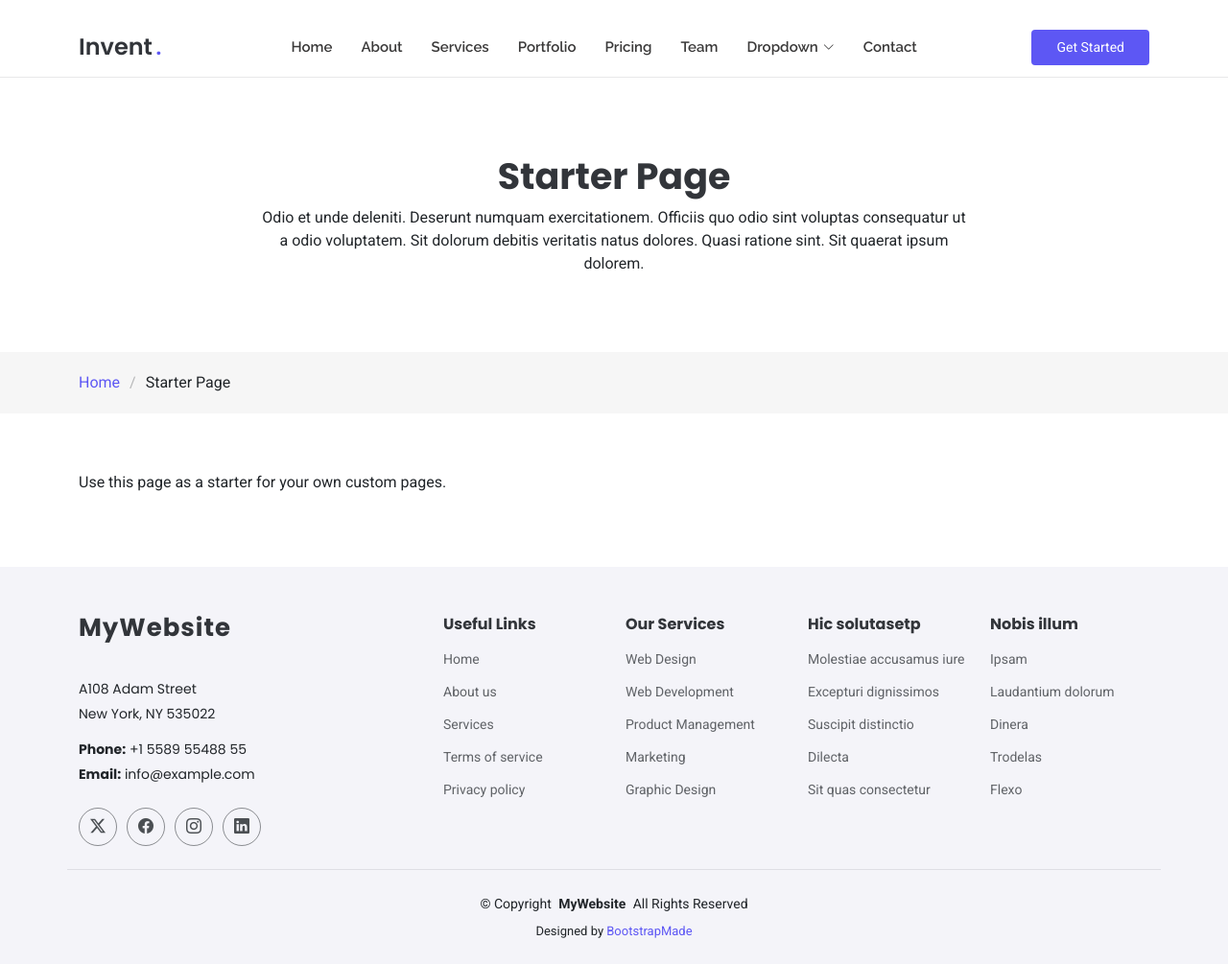
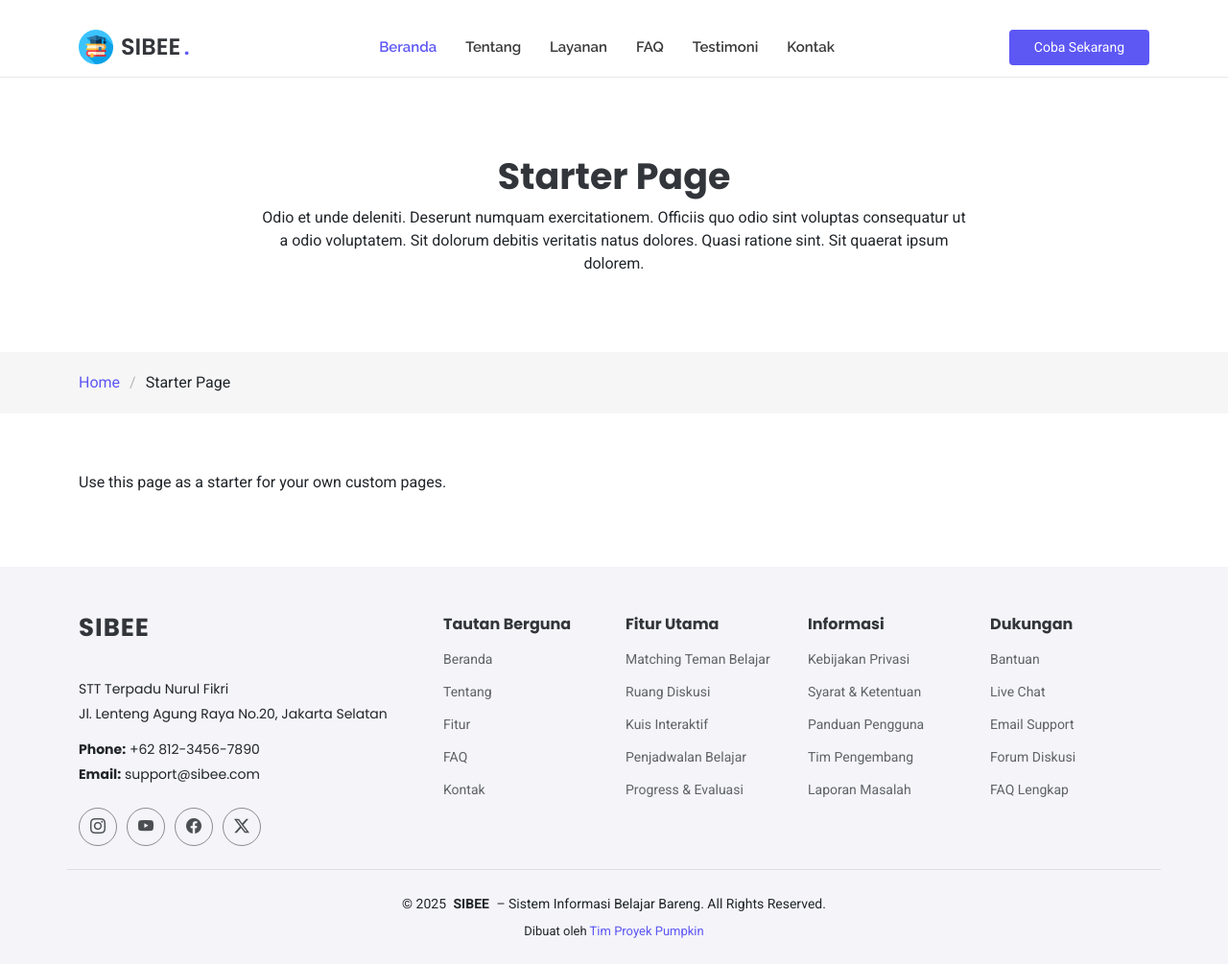
Before and after one commit to IlhamArifinnn/Sistem-Informasi-Belajar-Bareng, a plain HTML site: page starter-page.html in a window 1280 px wide. Shown: the whole page at 96% size. Drawn offline with Linux system fonts and the light colour scheme.

Commit message:
build: starter-page

```diff
--- a/starter-page.html
+++ b/starter-page.html
@@ -1,89 +1,75 @@
 <!DOCTYPE html>
 <html lang="en">
-
   <head>
-  <meta charset="utf-8">
-  <meta content="width=device-width, initial-scale=1.0" name="viewport">
-  <title>Starter Page - Invent Bootstrap Template</title>
-  <meta name="description" content="">
-  <meta name="keywords" content="">
+    <meta charset="utf-8" />
+    <meta content="width=device-width, initial-scale=1.0" name="viewport" />
+    <title>Web-Based Collaborative Learning App</title>
+    <meta name="description" content="" />
+    <meta name="keywords" content="" />
 
     <!-- Favicons -->
-  <link href="assets/img/favicon.png" rel="icon">
-  <link href="assets/img/apple-touch-icon.png" rel="apple-touch-icon">
+    <link href="assets/img/logo.png" rel="icon" />
+    <link href="assets/img/logo.png" rel="apple-touch-icon" />
 
     <!-- Fonts -->
-  <link href="https://fonts.googleapis.com" rel="preconnect">
-  <link href="https://fonts.gstatic.com" rel="preconnect" crossorigin>
-  <link href="https://fonts.googleapis.com/css2?family=Roboto:ital,wght@0,100;0,300;0,400;0,500;0,700;0,900;1,100;1,300;1,400;1,500;1,700;1,900&family=Poppins:ital,wght@0,100;0,200;0,300;0,400;0,500;0,600;0,700;0,800;0,900;1,100;1,200;1,300;1,400;1,500;1,600;1,700;1,800;1,900&family=Raleway:ital,wght@0,100;0,200;0,300;0,400;0,500;0,600;0,700;0,800;0,900;1,100;1,200;1,300;1,400;1,500;1,600;1,700;1,800;1,900&display=swap" rel="stylesheet">
+    <link href="https://fonts.googleapis.com" rel="preconnect" />
+    <link href="https://fonts.gstatic.com" rel="preconnect" crossorigin />
+    <link
+      href="https://fonts.googleapis.com/css2?family=Roboto:ital,wght@0,100;0,300;0,400;0,500;0,700;0,900;1,100;1,300;1,400;1,500;1,700;1,900&family=Poppins:ital,wght@0,100;0,200;0,300;0,400;0,500;0,600;0,700;0,800;0,900;1,100;1,200;1,300;1,400;1,500;1,600;1,700;1,800;1,900&family=Raleway:ital,wght@0,100;0,200;0,300;0,400;0,500;0,600;0,700;0,800;0,900;1,100;1,200;1,300;1,400;1,500;1,600;1,700;1,800;1,900&display=swap"
+      rel="stylesheet"
+    />
 
     <!-- Vendor CSS Files -->
-  <link href="assets/vendor/bootstrap/css/bootstrap.min.css" rel="stylesheet">
-  <link href="assets/vendor/bootstrap-icons/bootstrap-icons.css" rel="stylesheet">
-  <link href="assets/vendor/aos/aos.css" rel="stylesheet">
-  <link href="assets/vendor/glightbox/css/glightbox.min.css" rel="stylesheet">
-  <link href="assets/vendor/swiper/swiper-bundle.min.css" rel="stylesheet">
+    <link
+      href="assets/vendor/bootstrap/css/bootstrap.min.css"
+      rel="stylesheet"
+    />
+    <link
+      href="assets/vendor/bootstrap-icons/bootstrap-icons.css"
+      rel="stylesheet"
+    />
+    <link href="assets/vendor/aos/aos.css" rel="stylesheet" />
+    <link
+      href="assets/vendor/glightbox/css/glightbox.min.css"
+      rel="stylesheet"
+    />
+    <link href="assets/vendor/swiper/swiper-bundle.min.css" rel="stylesheet" />
 
     <!-- Main CSS File -->
-  <link href="assets/css/main.css" rel="stylesheet">
-
-  <!-- =======================================================
-  * Template Name: Invent
-  * Template URL: https://bootstrapmade.com/invent-bootstrap-business-template/
-  * Updated: May 12 2025 with Bootstrap v5.3.6
-  * Author: BootstrapMade.com
-  * License: https://bootstrapmade.com/license/
-  ======================================================== -->
+    <link href="assets/css/main.css" rel="stylesheet" />
   </head>
 
   <body class="starter-page-page">
-
     <header id="header" class="header d-flex align-items-center fixed-top">
-    <div class="container position-relative d-flex align-items-center justify-content-between">
-
-      <a href="index.html" class="logo d-flex align-items-center me-auto me-xl-0">
-        <!-- Uncomment the line below if you also wish to use an image logo -->
-        <!-- <img src="assets/img/logo.webp" alt=""> -->
-        <h1 class="sitename">Invent</h1><span>.</span>
+      <div
+        class="container position-relative d-flex align-items-center justify-content-between"
+      >
+        <a
+          href="index.html"
+          class="logo d-flex align-items-center me-auto me-xl-0"
+        >
+          <img src="assets/img/logo.png" alt="SIBEE Logo" />
+          <h1 class="sitename">SIBEE</h1>
+          <span>.</span>
         </a>
 
         <nav id="navmenu" class="navmenu">
           <ul>
-          <li><a href="#hero">Home</a></li>
-          <li><a href="#about">About</a></li>
-          <li><a href="#services">Services</a></li>
-          <li><a href="#portfolio">Portfolio</a></li>
-          <li><a href="#pricing">Pricing</a></li>
-          <li><a href="#team">Team</a></li>
-          <li class="dropdown"><a href="#"><span>Dropdown</span> <i class="bi bi-chevron-down toggle-dropdown"></i></a>
-            <ul>
-              <li><a href="#">Dropdown 1</a></li>
-              <li class="dropdown"><a href="#"><span>Deep Dropdown</span> <i class="bi bi-chevron-down toggle-dropdown"></i></a>
-                <ul>
-                  <li><a href="#">Deep Dropdown 1</a></li>
-                  <li><a href="#">Deep Dropdown 2</a></li>
-                  <li><a href="#">Deep Dropdown 3</a></li>
-                  <li><a href="#">Deep Dropdown 4</a></li>
-                  <li><a href="#">Deep Dropdown 5</a></li>
-                </ul>
-              </li>
-              <li><a href="#">Dropdown 2</a></li>
-              <li><a href="#">Dropdown 3</a></li>
-              <li><a href="#">Dropdown 4</a></li>
-            </ul>
-          </li>
-          <li><a href="#contact">Contact</a></li>
+            <li><a href="#hero" class="active">Beranda</a></li>
+            <li><a href="#about">Tentang</a></li>
+            <li><a href="#services">Layanan</a></li>
+            <li><a href="#faq">FAQ</a></li>
+            <li><a href="#testimonials">Testimoni</a></li>
+            <li><a href="#contact">Kontak</a></li>
           </ul>
           <i class="mobile-nav-toggle d-xl-none bi bi-list"></i>
         </nav>
 
-      <a class="btn-getstarted" href="#about">Get Started</a>
-
+        <a class="btn-getstarted" href="#">Coba Sekarang</a>
       </div>
     </header>
 
     <main class="main">
-
       <!-- Page Title -->
       <div class="page-title">
         <div class="heading">
@@ -92,10 +78,10 @@
               <div class="col-lg-8">
                 <h1 class="heading-title">Starter Page</h1>
                 <p class="mb-0">
-                Odio et unde deleniti. Deserunt numquam exercitationem. Officiis quo
-                odio sint voluptas consequatur ut a odio voluptatem. Sit dolorum
-                debitis veritatis natus dolores. Quasi ratione sint. Sit quaerat
-                ipsum dolorem.
+                  Odio et unde deleniti. Deserunt numquam exercitationem.
+                  Officiis quo odio sint voluptas consequatur ut a odio
+                  voluptatem. Sit dolorum debitis veritatis natus dolores. Quasi
+                  ratione sint. Sit quaerat ipsum dolorem.
                 </p>
               </div>
             </div>
@@ -109,103 +95,106 @@
             </ol>
           </div>
         </nav>
-    </div><!-- End Page Title -->
+      </div>
+      <!-- End Page Title -->
 
       <!-- Starter Section Section -->
       <section id="starter-section" class="starter-section section">
-
         <div class="container" data-aos="fade-up">
           <p>Use this page as a starter for your own custom pages.</p>
         </div>
-
-    </section><!-- /Starter Section Section -->
-
+      </section>
+      <!-- /Starter Section Section -->
     </main>
 
     <footer id="footer" class="footer light-background">
-
       <div class="container footer-top">
         <div class="row gy-4">
           <div class="col-lg-4 col-md-6 footer-about">
             <a href="index.html" class="logo d-flex align-items-center">
-            <span class="sitename">MyWebsite</span>
+              <span class="sitename">SIBEE</span>
             </a>
             <div class="footer-contact pt-3">
-            <p>A108 Adam Street</p>
-            <p>New York, NY 535022</p>
-            <p class="mt-3"><strong>Phone:</strong> <span>+1 5589 55488 55</span></p>
-            <p><strong>Email:</strong> <span>info@example.com</span></p>
+              <p>STT Terpadu Nurul Fikri</p>
+              <p>Jl. Lenteng Agung Raya No.20, Jakarta Selatan</p>
+              <p class="mt-3">
+                <strong>Phone:</strong> <span>+62 812-3456-7890</span>
+              </p>
+              <p><strong>Email:</strong> <span>support@sibee.com</span></p>
             </div>
             <div class="social-links d-flex mt-4">
-            <a href=""><i class="bi bi-twitter-x"></i></a>
-            <a href=""><i class="bi bi-facebook"></i></a>
-            <a href=""><i class="bi bi-instagram"></i></a>
-            <a href=""><i class="bi bi-linkedin"></i></a>
+              <a href="#"><i class="bi bi-instagram"></i></a>
+              <a href="#"><i class="bi bi-youtube"></i></a>
+              <a href="#"><i class="bi bi-facebook"></i></a>
+              <a href="#"><i class="bi bi-twitter-x"></i></a>
             </div>
           </div>
 
           <div class="col-lg-2 col-md-3 footer-links">
-          <h4>Useful Links</h4>
+            <h4>Tautan Berguna</h4>
             <ul>
-            <li><a href="#">Home</a></li>
-            <li><a href="#">About us</a></li>
-            <li><a href="#">Services</a></li>
-            <li><a href="#">Terms of service</a></li>
-            <li><a href="#">Privacy policy</a></li>
+              <li><a href="#hero">Beranda</a></li>
+              <li><a href="#about">Tentang</a></li>
+              <li><a href="#services">Fitur</a></li>
+              <li><a href="#faq">FAQ</a></li>
+              <li><a href="#contact">Kontak</a></li>
             </ul>
           </div>
 
           <div class="col-lg-2 col-md-3 footer-links">
-          <h4>Our Services</h4>
+            <h4>Fitur Utama</h4>
             <ul>
-            <li><a href="#">Web Design</a></li>
-            <li><a href="#">Web Development</a></li>
-            <li><a href="#">Product Management</a></li>
-            <li><a href="#">Marketing</a></li>
-            <li><a href="#">Graphic Design</a></li>
+              <li><a href="#">Matching Teman Belajar</a></li>
+              <li><a href="#">Ruang Diskusi</a></li>
+              <li><a href="#">Kuis Interaktif</a></li>
+              <li><a href="#">Penjadwalan Belajar</a></li>
+              <li><a href="#">Progress & Evaluasi</a></li>
             </ul>
           </div>
 
           <div class="col-lg-2 col-md-3 footer-links">
-          <h4>Hic solutasetp</h4>
+            <h4>Informasi</h4>
             <ul>
-            <li><a href="#">Molestiae accusamus iure</a></li>
-            <li><a href="#">Excepturi dignissimos</a></li>
-            <li><a href="#">Suscipit distinctio</a></li>
-            <li><a href="#">Dilecta</a></li>
-            <li><a href="#">Sit quas consectetur</a></li>
+              <li><a href="#">Kebijakan Privasi</a></li>
+              <li><a href="#">Syarat & Ketentuan</a></li>
+              <li><a href="#">Panduan Pengguna</a></li>
+              <li><a href="#">Tim Pengembang</a></li>
+              <li><a href="#">Laporan Masalah</a></li>
             </ul>
           </div>
 
           <div class="col-lg-2 col-md-3 footer-links">
-          <h4>Nobis illum</h4>
+            <h4>Dukungan</h4>
             <ul>
-            <li><a href="#">Ipsam</a></li>
-            <li><a href="#">Laudantium dolorum</a></li>
-            <li><a href="#">Dinera</a></li>
-            <li><a href="#">Trodelas</a></li>
-            <li><a href="#">Flexo</a></li>
+              <li><a href="#">Bantuan</a></li>
+              <li><a href="#">Live Chat</a></li>
+              <li><a href="#">Email Support</a></li>
+              <li><a href="#">Forum Diskusi</a></li>
+              <li><a href="#">FAQ Lengkap</a></li>
             </ul>
           </div>
-
         </div>
       </div>
 
       <div class="container copyright text-center mt-4">
-      <p>© <span>Copyright</span> <strong class="px-1 sitename">MyWebsite</strong> <span>All Rights Reserved</span></p>
+        <p>
+          © <span>2025</span>
+          <strong class="px-1 sitename">SIBEE</strong>
+          <span>– Sistem Informasi Belajar Bareng. All Rights Reserved.</span>
+        </p>
         <div class="credits">
-        <!-- All the links in the footer should remain intact. -->
-        <!-- You can delete the links only if you've purchased the pro version. -->
-        <!-- Licensing information: https://bootstrapmade.com/license/ -->
-        <!-- Purchase the pro version with working PHP/AJAX contact form: [buy-url] -->
-        Designed by <a href="https://bootstrapmade.com/">BootstrapMade</a>
+          Dibuat oleh <a href="#">Tim Proyek Pumpkin</a>
         </div>
       </div>
-
     </footer>
 
     <!-- Scroll Top -->
-  <a href="#" id="scroll-top" class="scroll-top d-flex align-items-center justify-content-center"><i class="bi bi-arrow-up-short"></i></a>
+    <a
+      href="#"
+      id="scroll-top"
+      class="scroll-top d-flex align-items-center justify-content-center"
+      ><i class="bi bi-arrow-up-short"></i
+    ></a>
 
     <!-- Preloader -->
     <div id="preloader"></div>
@@ -221,7 +210,5 @@
 
     <!-- Main JS File -->
     <script src="assets/js/main.js"></script>
-
   </body>
-
 </html>
```
Lines whose indentation alone changed are shown as unchanged.
